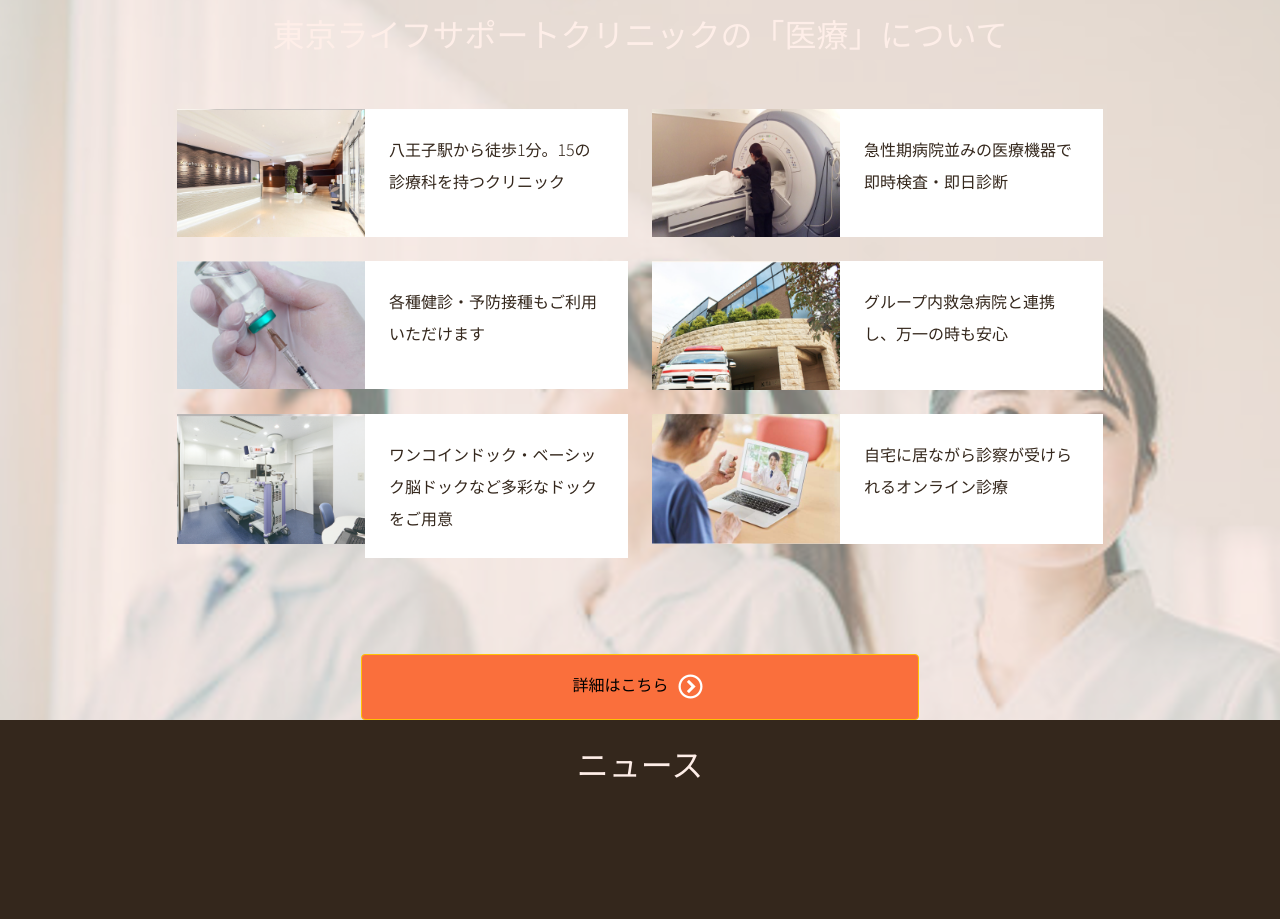
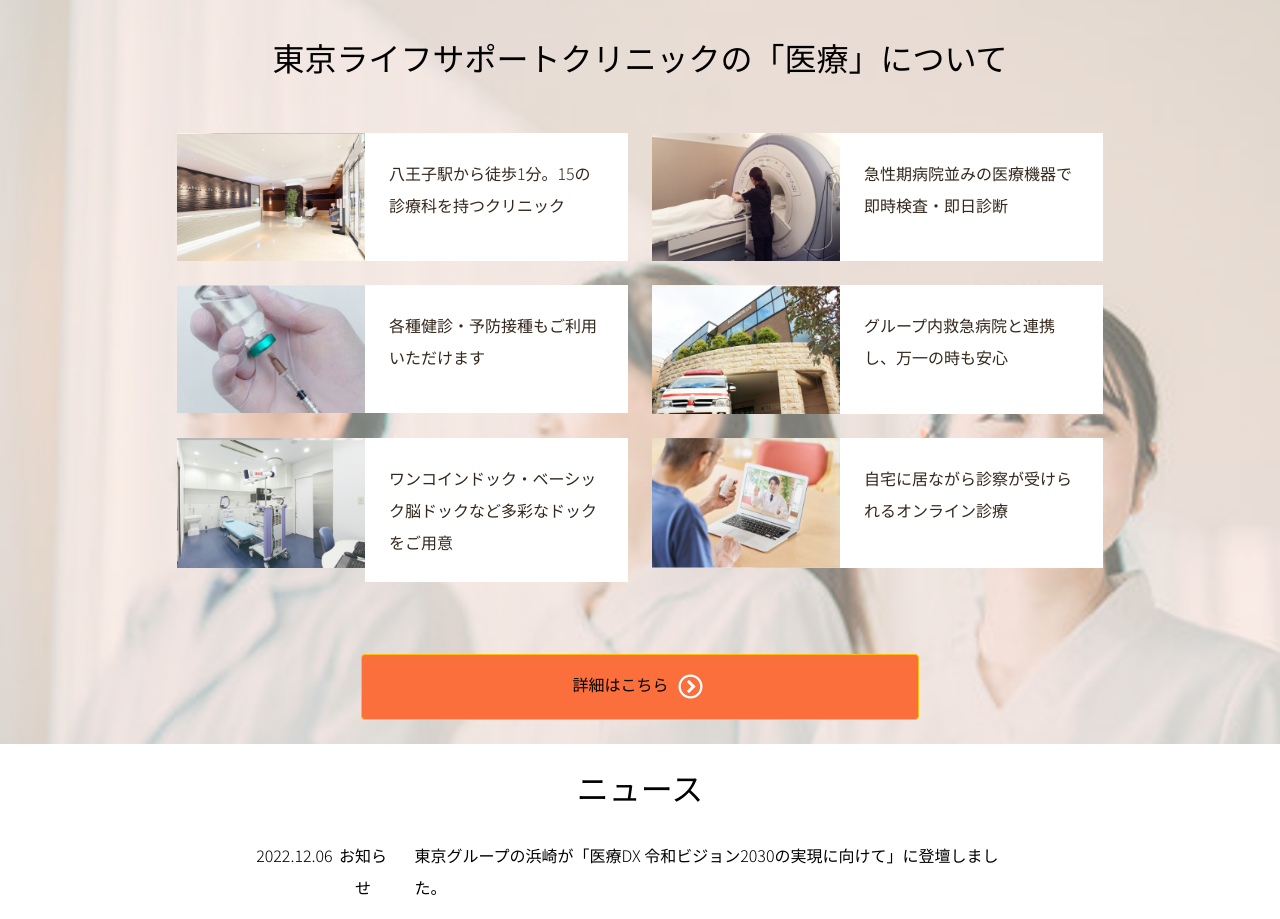
Before and after one commit to yasuhisa-furukawa/tokyo-lifesupport-clinic, a plain HTML site: page index.html in a window 1280 px wide. Shown: the part 1120-2039 px from the top of the page. Before the commit the page ends 1935 px from the top, so only its background shows below. Drawn offline with nearby package versions, Linux system fonts and the light colour scheme; files whose address does not match are found by name.

Commit message:
first commit

```diff
--- a/index.html
+++ b/index.html
@@ -215,7 +215,7 @@
     <!-- 東京ライフサポートクリニックの医療の説明セクション -->
     <section id="explanation">
         <!-- タイトルの文字部分のコンテナ -->
-        <div class="container py-4">
+        <div class="container py-5">
             <div class="row justify-content-center">
                 <div class="col-lg-10">
 
@@ -227,7 +227,7 @@
         </div>
 
         <!-- コンテンツ部分のコンテナ -->
-        <div class="container mb-5 py-4">
+        <div class="container mb-5">
             <div class="row justify-content-center">
 
                 <!-- 左側コンテンツ -->
@@ -339,7 +339,7 @@
         <!-- ボタン部分のコンテナ -->
         <div class="container">
             <div class="d-grid gap-2 col-6 mx-auto">
-                <button class="btn btn-warning btn_details" type="button">詳細はこちら</button>
+                <button class="btn btn-warning btn_details  mb-4" type="button">詳細はこちら</button>
               </div>
         </div>
     </section>
@@ -350,6 +350,27 @@
             <!-- タイトル文字 -->
             <h2 class="section_title text-center py-4">ニュース</h2>
         </div>
+        <div class="container">
+            <div class="row justify-content-center">
+                <div class="col-lg-10">
+                    <div class="row justify-content-center">
+                        <div class="col-lg-1 text-center">
+                            <p>2022.12.06</p>
+                        </div>
+                        <div class="col-lg-1 text-center">
+                            <p>お知らせ</p>
+                        </div>
+                        <div class="col-lg-8">
+                            <p>東京グループの浜崎が「医療DX 令和ビジョン2030の実現に向けて」に登壇しました。</p>
+                        </div>
+                    </div>
+
+
+                </div>
+
+            </div>
+
+        </div>
 
     </section>
 
--- a/stylesheet/style.css
+++ b/stylesheet/style.css
@@ -177,6 +177,10 @@ height: 100%;
     color: #34271C;
 }
 
+.section_title {
+    color: #000000;
+}
+
 
 .menu::after {
     content: "メニュー";
@@ -212,6 +216,17 @@ height: 100%;
 
 .explanation_background {
     background: #ffffff;
+}
+
+
+/* ----------------------------------------------- ニュース */
+#news {
+    background-color: #ffffff;
+}
+
+#news p {
+    color: #000000;
+    font-size: 16px;
 }
 
 
```
